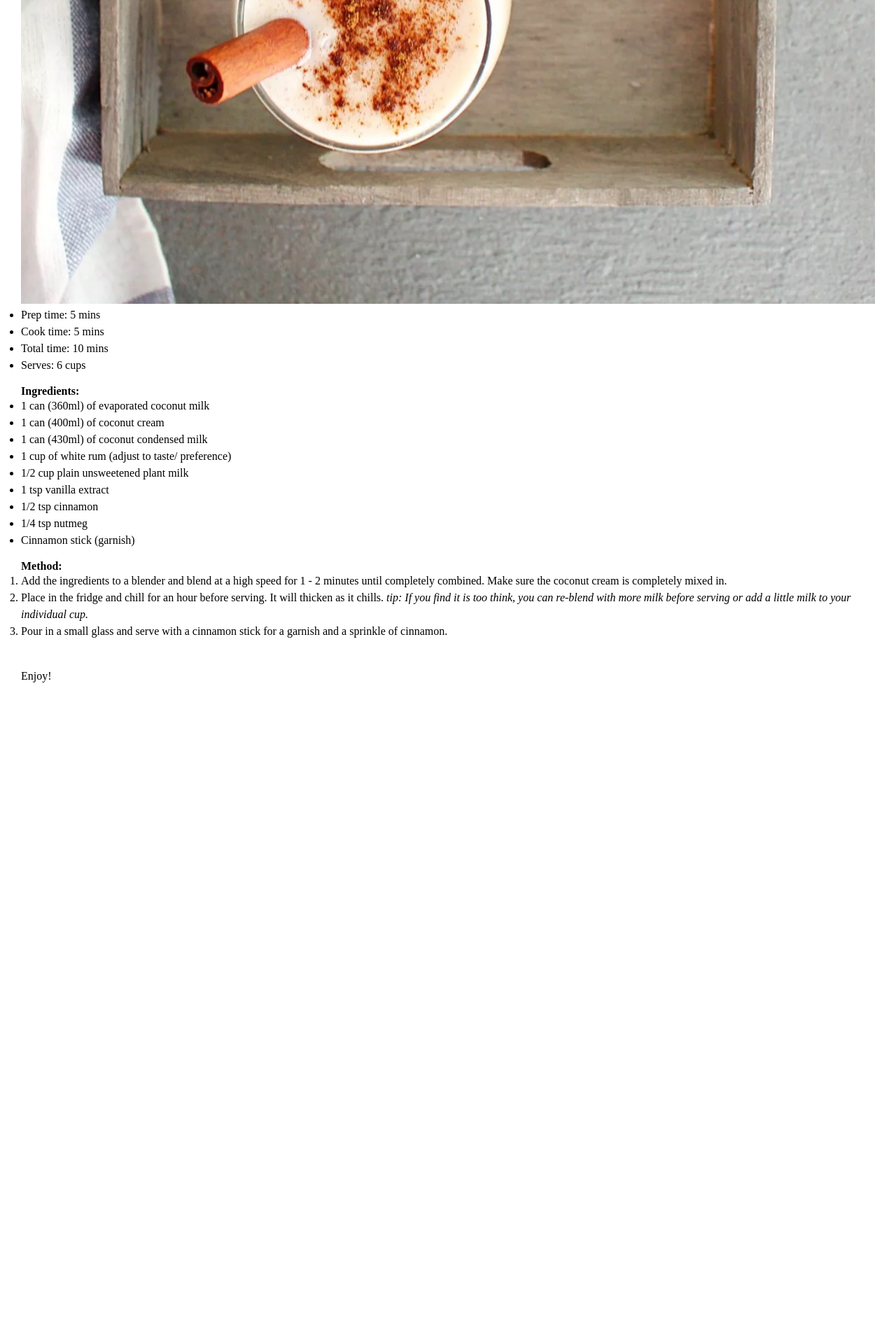
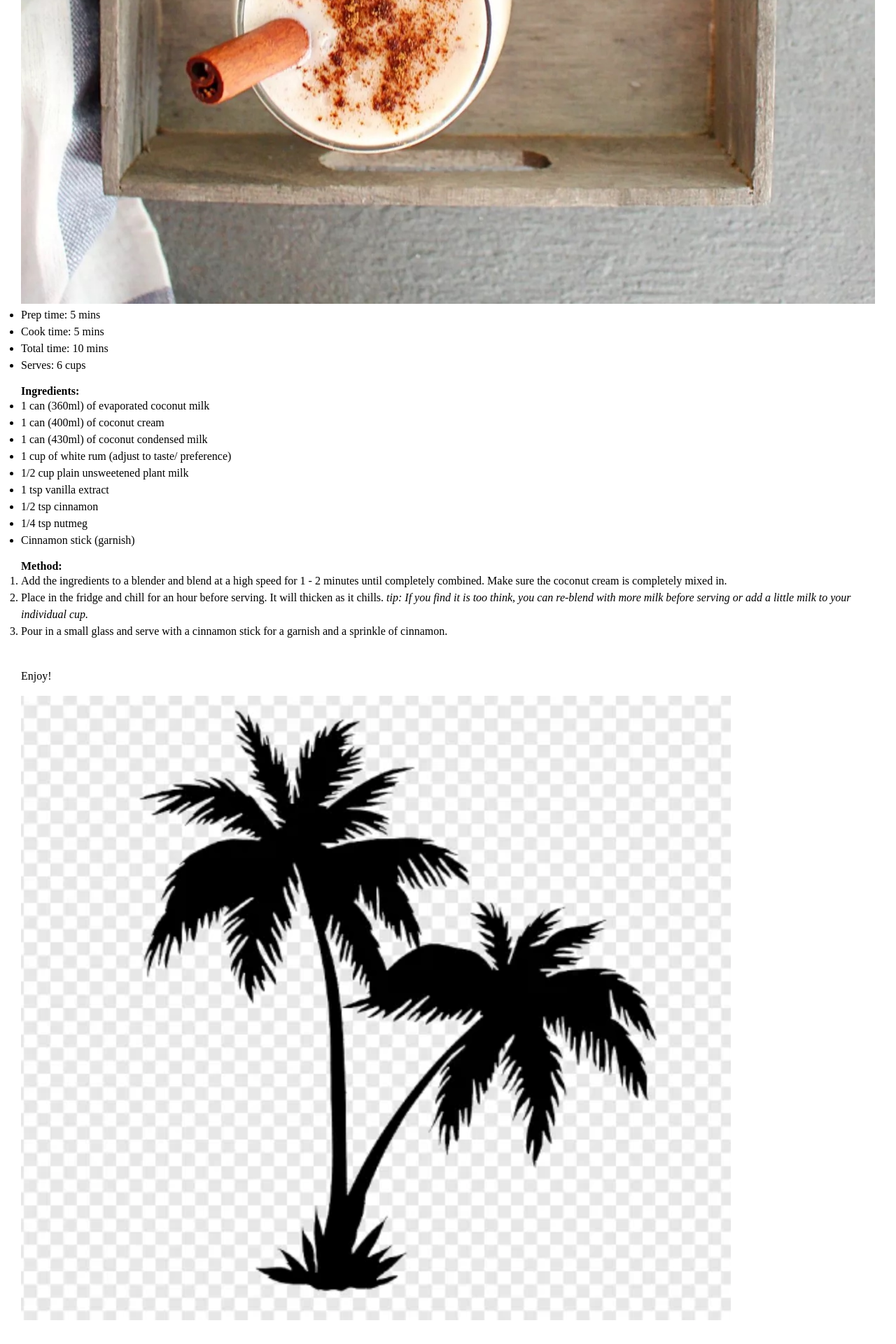
Before and after one commit to Nicolle90/CVRecipes, a Jekyll site: the page built from _recipes/recipe6.md, in a window 1280 px wide. Shown: the part 1584-3504 px from the top of the page at 70% size. Built offline with Jekyll 4.4.1, drawn with Linux system fonts in a browser that asks for light colours; before the commit the page ends 2592 px from its top, so only the background shows below that.

Commit message:
Update Recipes “recipe6”

```diff
--- a/_recipes/recipe6.md
+++ b/_recipes/recipe6.md
@@ -38,3 +38,5 @@ The Caribbean is known for its white rum, here is a naughty treat for those crav
 
 \
 Enjoy!
+
+![Two Palm tree](../uploads/twopalmtrees.png "Two Palm tree")
```
